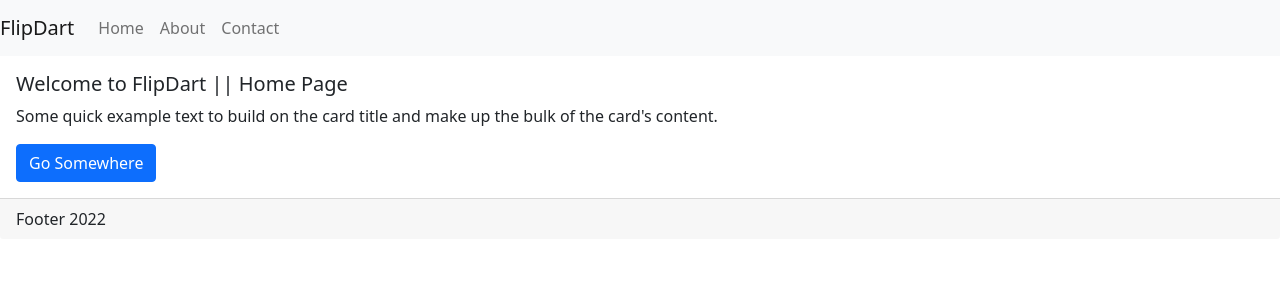
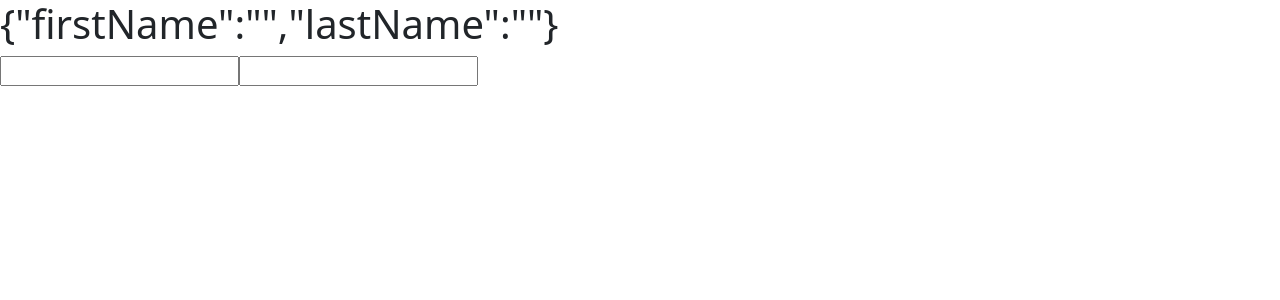
Before and after one commit to kashyap99saksham/React-FEB, a React (Create React App) app: page / in a window 1280 px wide. Shown: the top 300 px of the page. Built offline with nearby package versions, Linux system fonts and the light colour scheme.

Commit message:
Satyam demand

```diff
--- a/src/App.js
+++ b/src/App.js
@@ -1,56 +1,16 @@
 import React from 'react'
-
-import { BrowserRouter as Router, Routes, Route, Navigate, Link } from 'react-router-dom'
-
-import About from './Routing/About'
-import Contact from './Routing/Contact'
-import DetailPage from './Routing/DetailPage'
-import Footer from './Routing/Footer'
-import Header from './Routing/Header'
-import Home from './Routing/Home'
-import LaptopList from './Routing/LaptopList'
-import MobileList from './Routing/MobileList'
-import PageNotFound from './Routing/PageNotFound'
-import Product from './Routing/Product'
-import ProductDesc from './Routing/ProductDesc'
+import ClassCounter from './Hooks/ClassCounter'
+import HookCounter from './Hooks/HookCounter'
 
 const App = () => {
-    return (
-
-    <Router>
-        <Header />
-
-        <Routes>
-            <Route path='/' element={ <Home />  } />
-
-            <Route path='/products' element={ <Product />} >
-                <Route path='mobile' element={ <MobileList /> }>
-                    <Route path=':myMobileParam' element={<ProductDesc /> }/>
-                </Route>
-                <Route path='laptop' element={ <LaptopList /> } />
-            </Route>
-
-            <Route path='/detailpage' element={<DetailPage /> }/>
-
-
-        </Routes>
-
-        <Footer />
-    </Router>
-
-    )
+  return (
+    <div><HookCounter /></div>
+  )
 }
 
 export default App
 
+// this
 
-
-
-
-// <div>
-// <Header />
-// <Home />
-// <About />
-// <Contact />
-// <Footer />
-// </div>
+// Hooks : They allow you to use React Features without having to write a class.
+// Avoids the whole confsion with 'this' keyword.
--- /dev/null
+++ b/src/Hooks/ClassCounter.js
@@ -0,0 +1,26 @@
+import React, { Component } from 'react'
+
+class ClassCounter extends Component {
+    constructor(props) {
+        super(props)
+
+        this.state = {
+            count: 0
+        }
+    }
+
+    increamentCount = ()    =>  {
+        this.setState( {
+            count : this.state.count + 1
+        } )
+    }
+    render() {
+        return (
+            <div>
+                <button onClick={this.increamentCount}> Count : {this.state.count} </button>
+            </div>
+        )
+    }
+}
+
+export default ClassCounter
--- /dev/null
+++ b/src/Hooks/HookCounter.js
@@ -0,0 +1,35 @@
+import React, { useState } from 'react'
+
+const HookCounter = () => {
+
+    const [ name, setName ] = useState( { firstName : '' , lastName: '' } )
+
+    return (
+        <form>
+            <h1>{ JSON.stringify(name) } </h1>
+
+            <input type='text' value = {name.firstName} onChange={
+                (e)=> setName( { ...name, firstName: e.target.value } )
+            } />
+
+
+            <input type='text' value={name.lastName} onChange={
+                (e)=> setName( { ...name, lastName: e.target.value } )
+            } />
+
+        </form>
+    )
+}
+
+export default HookCounter
+
+
+
+
+
+// es6
+// function sum(a,b,c) {
+//     console.log(a,b,c);
+// }
+// var arrVal = [5,2,1]
+// sum(...arrVal)
```
Also changed, not shown: src/Routing/App.js (added, +56 -0 lines).
